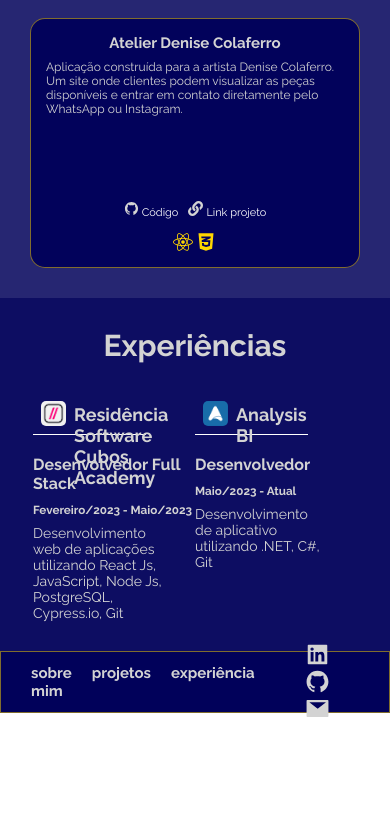
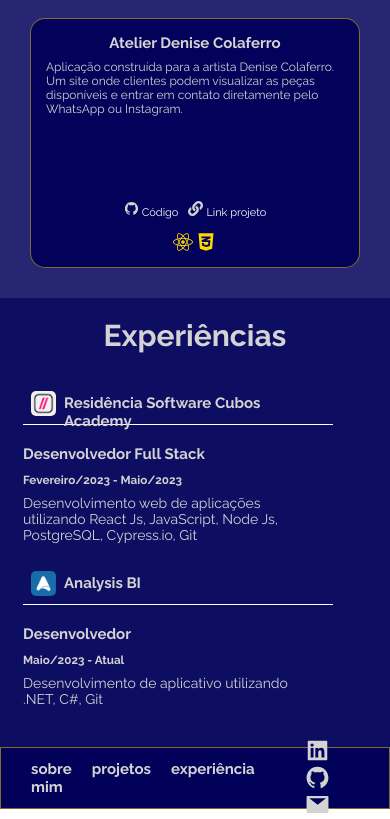
Before and after one commit to Rmdeaguiar/portfolio, a React (Create React App) app: page / in a window 390 px wide. Shown: the part 2192-3011 px from the top of the page. Before the commit the page ends 2915 px from the top, so only its background shows below. Built offline with nearby package versions, Linux system fonts and the light colour scheme.

Commit message:
responsividade experiencias

```diff
--- a/src/Components/Experiences/styles.css
+++ b/src/Components/Experiences/styles.css
@@ -49,3 +49,30 @@
     height: 10px;
     font-size: 1.8rem;
 }
+
+@media (max-width: 900px) {
+    .container-experiences {
+        padding: 20px;
+    }
+
+    .container-experiences h2 {
+        font-size: 1.5rem;
+        width: 100%;
+    }
+
+    .experience {
+        width: 100%;
+        margin-bottom: 20px;
+    }
+
+    .local-experience {
+        width: 90%;
+    }
+
+    .all-experiences {
+        display: flex;
+        flex-direction: column;
+        padding: 0px 3px;
+    }
+
+}
```
